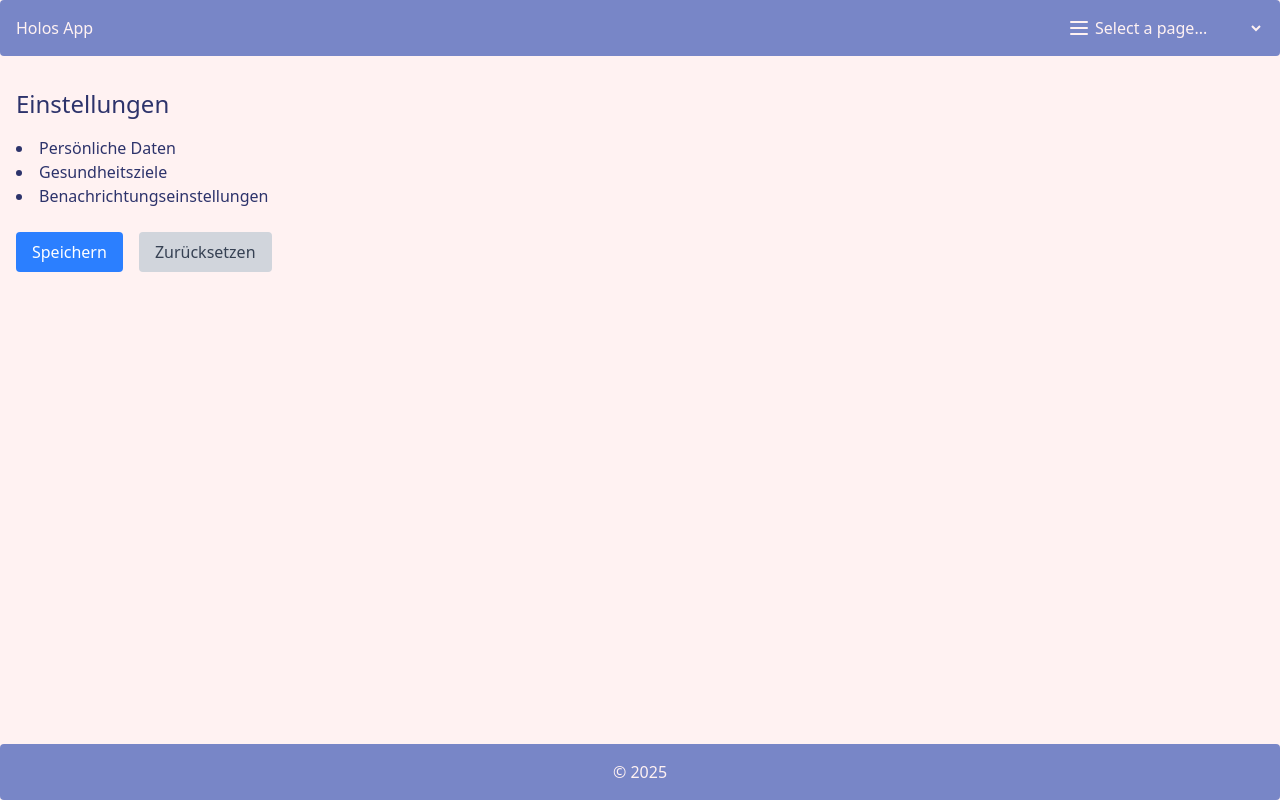
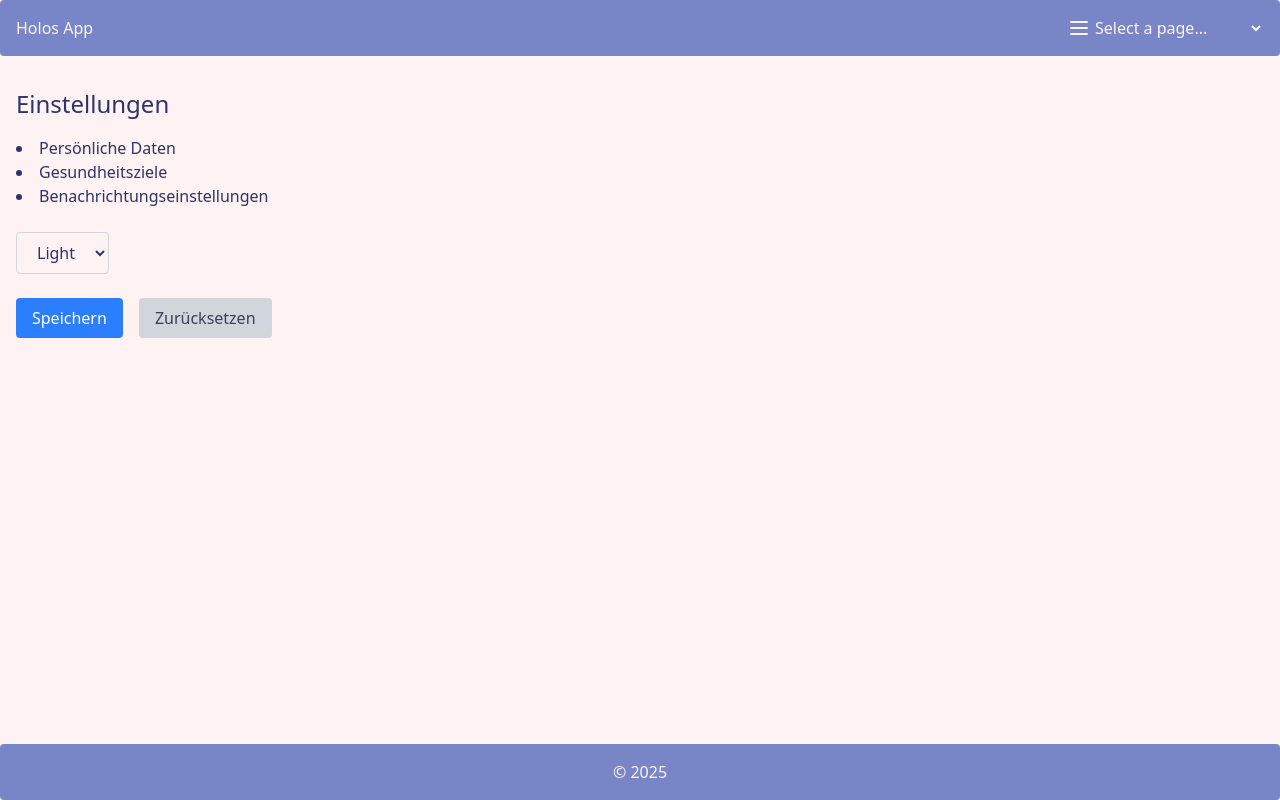
Before and after one commit to team-holos/holos-app, a React (Vite) app in the folder frontend/: page /settings in a window 1280 px wide. Built offline with nearby package versions, Linux system fonts and the light colour scheme; no server answers.

Commit message:
Added dropdown menu for light and dark mode

```diff
--- a/frontend/src/pages/SettingsPage.jsx
+++ b/frontend/src/pages/SettingsPage.jsx
@@ -2,12 +2,18 @@ import React, { useState } from "react";
 
 function SettingsPage() {
   const [theme, setTheme] = useState("light");
+
   const handleSave = () => {
     alert("Einstellungen gespeichert");
   };
 
   const handleReset = () => {
+    setTheme("light");
     alert("Einstellungen zurückgesetzt");
+  };
+
+  const handleThemeChange = (e) => {
+    setTheme(e.target.value);
   };
 
   return (
@@ -18,6 +24,21 @@ function SettingsPage() {
         <li>Gesundheitsziele</li>
         <li>Benachrichtungseinstellungen</li>
       </ul>
+      <div className="mt-6">
+      <label htmlFor="theme-select"></label>
+        <select
+          id="theme-select"
+          value={theme}
+      onChange={handleThemeChange}
+          className="border border-gray-300 rounded px-4 py-2"
+        >
+          <option value="light">Light</option>
+          <option value="dark">Dark</option>
+
+
+        </select>
+      </div>
+
 
       <div className="mt-6 flex space-x-4">
         <button
```
